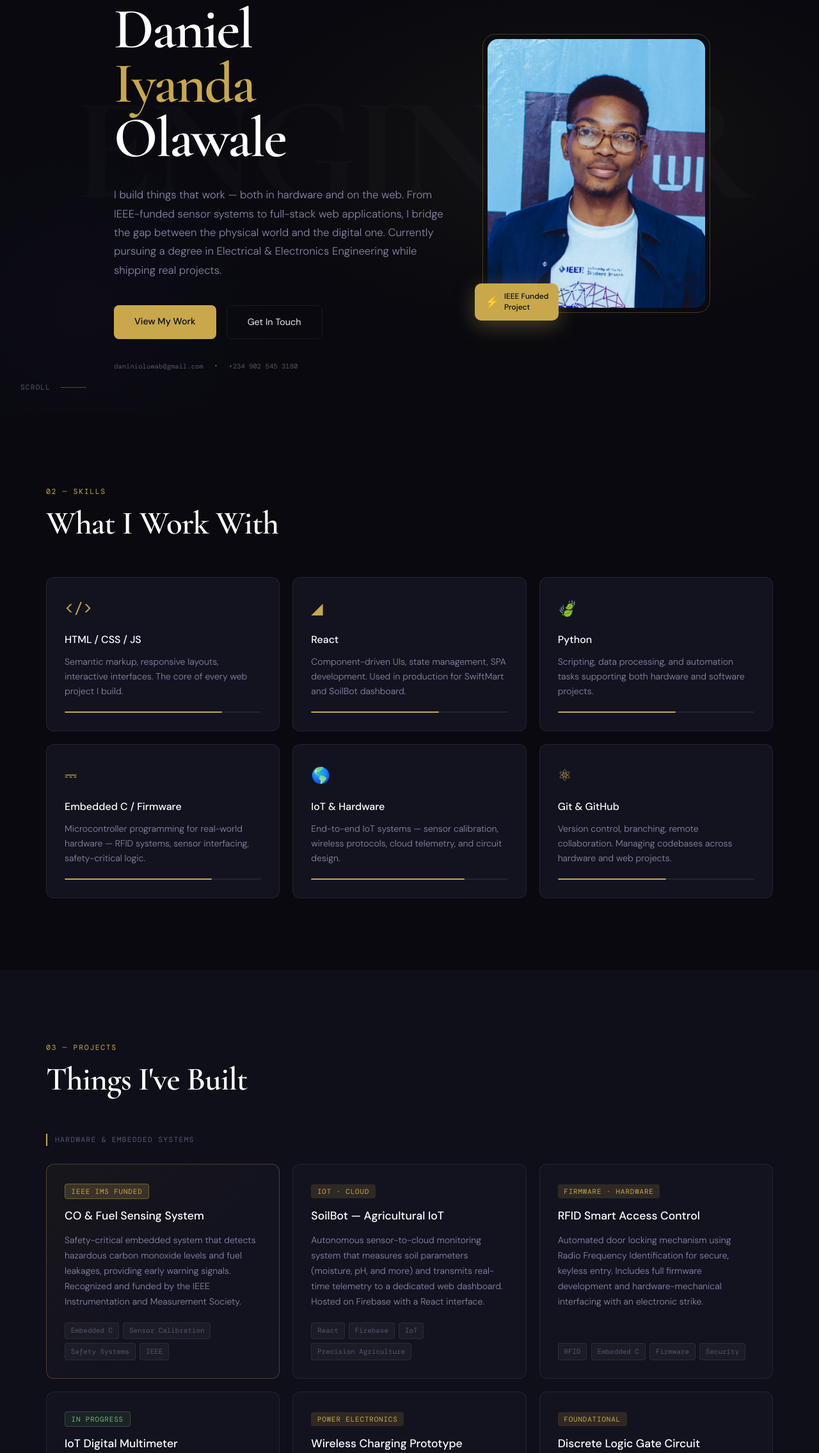
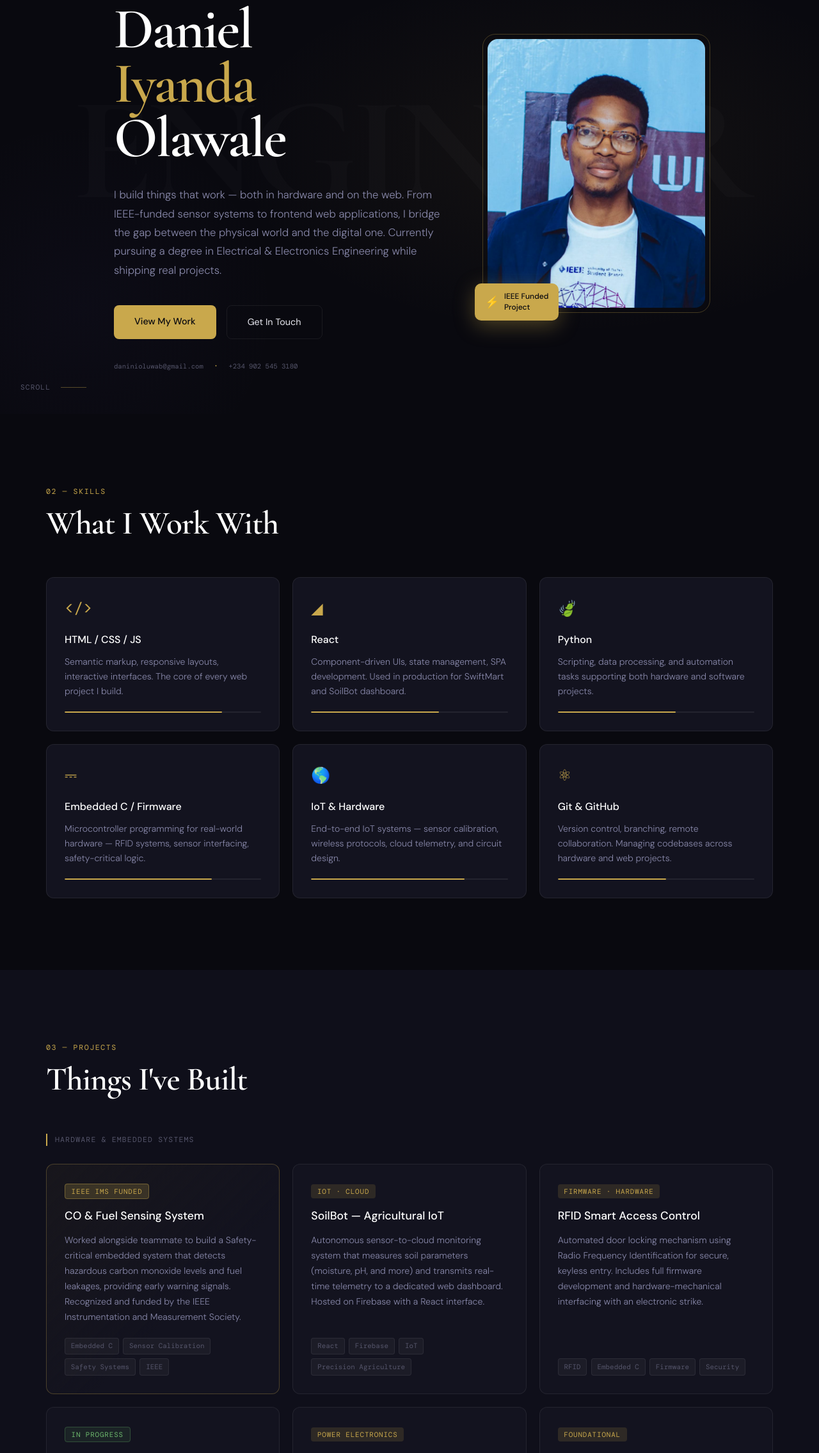
Before and after one commit to Leinad321/My-Portfolio-Revised, a plain HTML site: page index.html in a window 1280 px wide. Shown: the part 177-2448 px from the top of the page at 64% size. Drawn offline with nearby package versions, Linux system fonts and the light colour scheme; a web font is replaced by a local one.

Commit message:
Update index.html

```diff
--- a/index.html
+++ b/index.html
@@ -3,7 +3,7 @@
 <head>
   <meta charset="UTF-8" />
   <meta name="viewport" content="width=device-width, initial-scale=1.0"/>
-  <title>Daniel Iyanda — Engineer & Developer</title>
+  <title>Daniel Iyanda — Portfolio</title>
   <link rel="stylesheet" href="style.css"/>
   <link rel="preconnect" href="https://fonts.googleapis.com">
   <link href="https://fonts.googleapis.com/css2?family=Cormorant+Garamond:wght@300;400;600;700&family=DM+Mono:wght@300;400;500&family=DM+Sans:wght@300;400;500&display=swap" rel="stylesheet">
@@ -35,7 +35,7 @@
         <p class="hero-tag">Electrical & Electronics Engineering · University of Ibadan</p>
         <h1 class="hero-name">Daniel<br><span class="gold">Iyanda</span><br>Olawale</h1>
         <p class="hero-bio">
-          I build things that work — both in hardware and on the web. From IEEE-funded sensor systems to full-stack web applications, I bridge the gap between the physical world and the digital one. Currently pursuing a degree in Electrical & Electronics Engineering while shipping real projects.
+          I build things that work — both in hardware and on the web. From IEEE-funded sensor systems to frontend web applications, I bridge the gap between the physical world and the digital one. Currently pursuing a degree in Electrical & Electronics Engineering while shipping real projects.
         </p>
         <div class="hero-actions">
           <a href="#projects" class="btn-primary">View My Work</a>
@@ -132,7 +132,7 @@
               <span class="project-badge funded">IEEE iMS Funded</span>
             </div>
             <h3>CO & Fuel Sensing System</h3>
-            <p>Safety-critical embedded system that detects hazardous carbon monoxide levels and fuel leakages, providing early warning signals. Recognized and funded by the IEEE Instrumentation and Measurement Society.</p>
+            <p>Worked alongside teammate to build a Safety-critical embedded system that detects hazardous carbon monoxide levels and fuel leakages, providing early warning signals. Recognized and funded by the IEEE Instrumentation and Measurement Society.</p>
             <div class="project-tags">
               <span>Embedded C</span><span>Sensor Calibration</span><span>Safety Systems</span><span>IEEE</span>
             </div>
```
